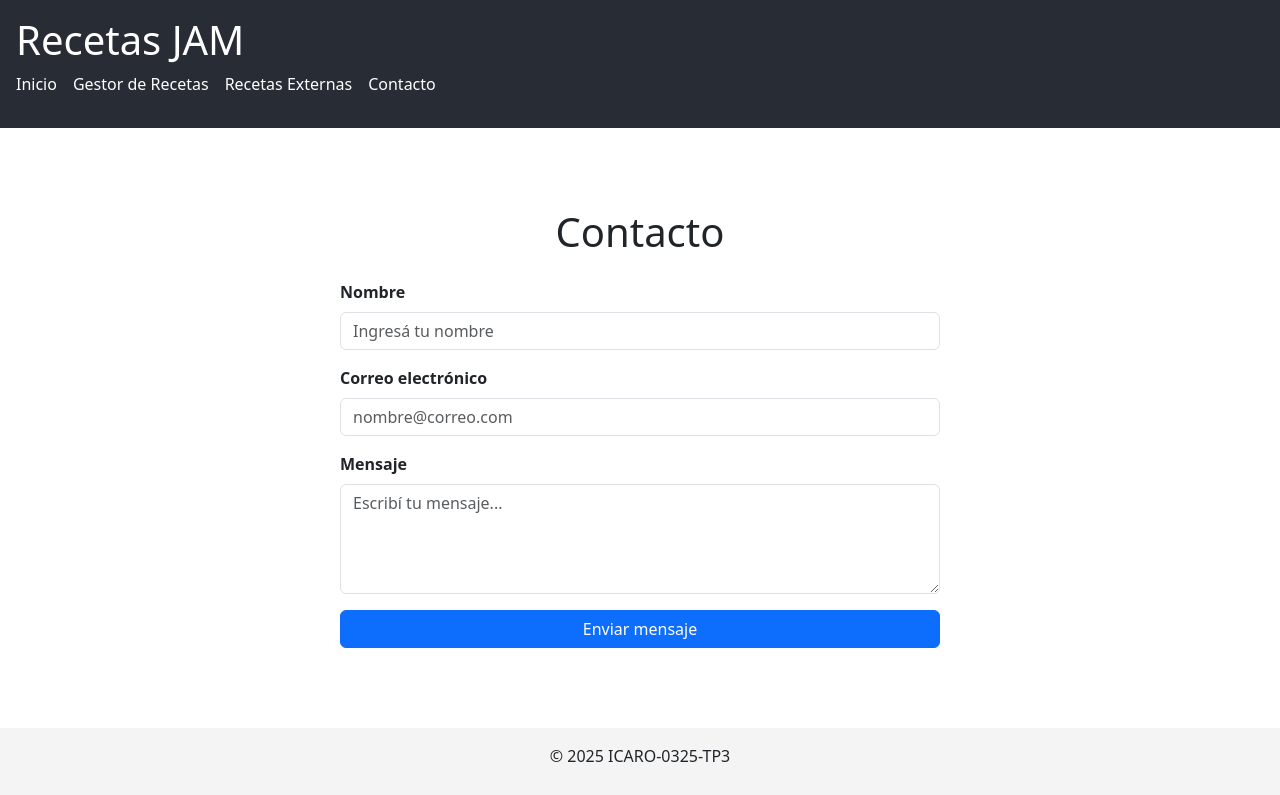
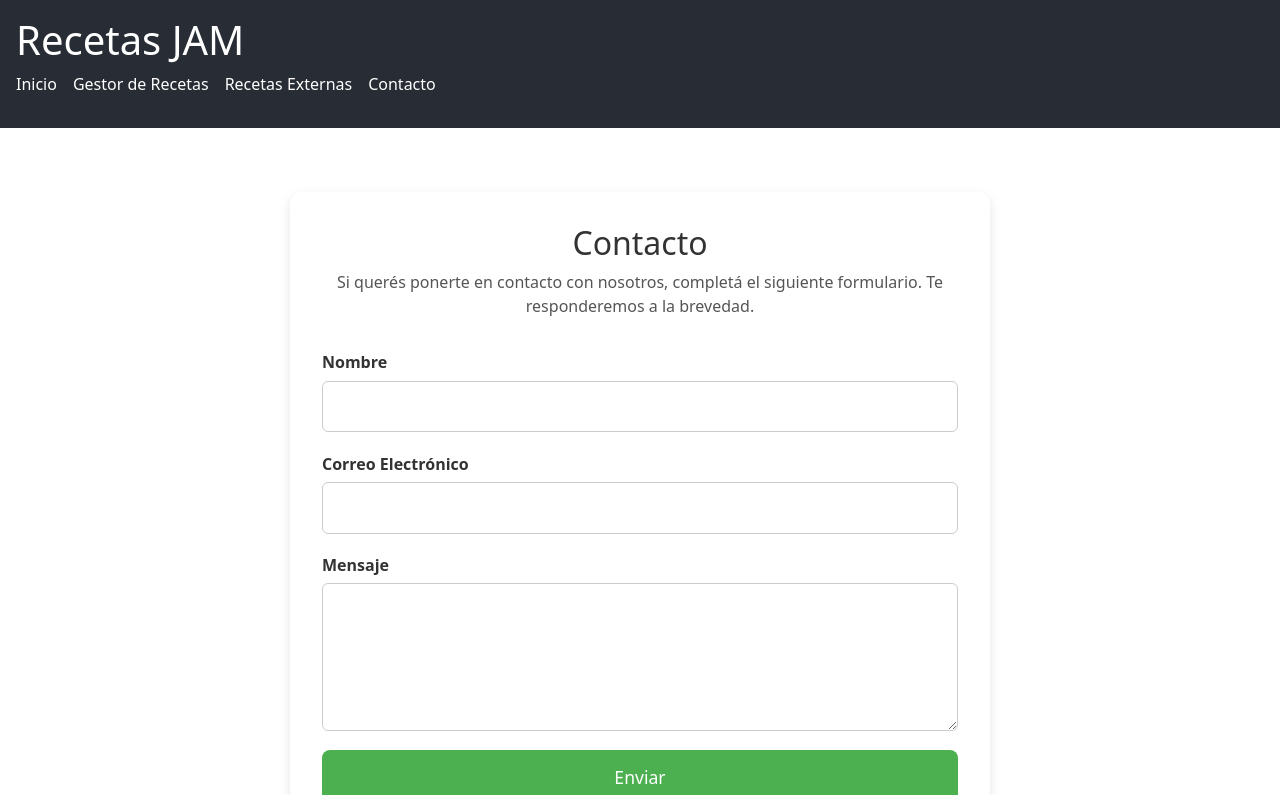
Before and after one commit to carloscostantino/ICARO-0325-TP3, a React (Vite) app: page /contact in a window 1280 px wide. Shown: the top 795 px of the page. Built offline with nearby package versions, Linux system fonts and the light colour scheme.

Commit message:
Reemplazado alert por mensaje de confirmación visual y estilos mejorados en el formulario

```diff
--- /dev/null
+++ b/src/hooks/useForm.js
@@ -0,0 +1,20 @@
+// src/hooks/useForm.js
+import { useState } from "react";
+
+export const useForm = (initialValues) => {
+  const [values, setValues] = useState(initialValues);
+
+  const handleChange = (e) => {
+    const { name, value } = e.target;
+    setValues({
+      ...values,
+      [name]: value,
+    });
+  };
+
+  const resetForm = () => {
+    setValues(initialValues);
+  };
+
+  return { values, handleChange, resetForm };
+};
--- /dev/null
+++ b/src/pages/Contact.css
@@ -0,0 +1,100 @@
+.contact-container {
+  max-width: 700px;
+  margin: 2rem auto;
+  padding: 2rem;
+  background: #ffffff;
+  border-radius: 12px;
+  box-shadow: 0 4px 12px rgba(0, 0, 0, 0.1);
+}
+
+.contact-container h2 {
+  text-align: center;
+  color: #333;
+  margin-bottom: 0.5rem;
+}
+
+.contact-text {
+  text-align: center;
+  color: #555;
+  margin-bottom: 2rem;
+  font-size: 1rem;
+}
+
+.contact-form {
+  display: flex;
+  flex-direction: column;
+  gap: 1.2rem;
+}
+
+.form-group {
+  display: flex;
+  flex-direction: column;
+  text-align: left;
+}
+
+.form-group label {
+  font-weight: bold;
+  margin-bottom: 0.4rem;
+  color: #333;
+}
+
+.form-group input,
+.form-group textarea {
+  padding: 0.8rem;
+  border: 1px solid #ccc;
+  border-radius: 6px;
+  font-size: 1rem;
+  transition: all 0.2s ease-in-out;
+}
+
+.form-group input:focus,
+.form-group textarea:focus {
+  outline: none;
+  border-color: #4caf50;
+  box-shadow: 0 0 5px rgba(76, 175, 80, 0.3);
+}
+
+.submit-btn {
+  padding: 0.9rem;
+  background-color: #4caf50;
+  color: #fff;
+  border: none;
+  border-radius: 8px;
+  font-size: 1.1rem;
+  cursor: pointer;
+  transition: background 0.3s;
+}
+
+.submit-btn:hover {
+  background-color: #45a049;
+}
+
+@media (max-width: 600px) {
+  .contact-container {
+    margin: 1rem;
+    padding: 1rem;
+  }
+
+  .contact-text {
+    font-size: 0.9rem;
+  }
+}
+
+.success-message {
+  background-color: #e8f5e9;
+  color: #2e7d32;
+  border: 1px solid #a5d6a7;
+  padding: 1rem;
+  border-radius: 8px;
+  text-align: center;
+  margin-bottom: 1.5rem;
+  font-weight: 500;
+  animation: fadeInOut 3s ease forwards;
+}
+
+@keyframes fadeInOut {
+  0% { opacity: 0; transform: translateY(-5px); }
+  10% { opacity: 1; transform: translateY(0); }
+  90% { opacity: 1; }
+  100% { opacity: 0; transform: translateY(-5px); }
+}
--- a/src/pages/Contact.jsx
+++ b/src/pages/Contact.jsx
@@ -1,97 +1,80 @@
 import { useState } from "react";
+import { useForm } from "../hooks/useForm";
+import "./Contact.css";
 
 function Contact() {
-  const [formData, setFormData] = useState({
+  const { values, handleChange, resetForm } = useForm({
     name: "",
     email: "",
     message: "",
   });
 
-  const [submitted, setSubmitted] = useState(false);
-
-  const handleChange = (e) => {
-    const { name, value } = e.target;
-    setFormData({
-      ...formData,
-      [name]: value,
-    });
-  };
+  const [successMessage, setSuccessMessage] = useState("");
 
   const handleSubmit = (e) => {
     e.preventDefault();
-    if (formData.name && formData.email && formData.message) {
-      setSubmitted(true);
-      setFormData({ name: "", email: "", message: "" });
-    } else {
-      alert("Por favor, completá todos los campos antes de enviar.");
-    }
+    setSuccessMessage(`✅ Mensaje enviado correctamente por ${values.name}.`);
+    resetForm();
+
+    // Oculta el mensaje después de 3 segundos
+    setTimeout(() => {
+      setSuccessMessage("");
+    }, 3000);
   };
 
   return (
-    <div className="container-fluid py-5">
-      <h1 className="mb-4 text-center">Contacto</h1>
+    <div className="contact-container">
+      <h2>Contacto</h2>
+      <p className="contact-text">
+        Si querés ponerte en contacto con nosotros, completá el siguiente formulario.
+        Te responderemos a la brevedad.
+      </p>
 
+      {successMessage && (
+        <div className="success-message">
+          {successMessage}
+        </div>
+      )}
 
-      {!submitted ? (
-        <form
-          onSubmit={handleSubmit}
-          className="mx-auto"
-          style={{ maxWidth: "600px" }}
-        >
-          <div className="mb-3">
-            <label htmlFor="name" className="form-label fw-bold">
-              Nombre
-            </label>
+      <form onSubmit={handleSubmit} className="contact-form">
+        <div className="form-group">
+          <label htmlFor="name">Nombre</label>
           <input
-              type="text"
             id="name"
             name="name"
-              className="form-control"
-              value={formData.name}
+            type="text"
+            value={values.name}
             onChange={handleChange}
-              placeholder="Ingresá tu nombre"
+            required
           />
         </div>
 
-          <div className="mb-3">
-            <label htmlFor="email" className="form-label fw-bold">
-              Correo electrónico
-            </label>
+        <div className="form-group">
+          <label htmlFor="email">Correo Electrónico</label>
           <input
-              type="email"
             id="email"
             name="email"
-              className="form-control"
-              value={formData.email}
+            type="email"
+            value={values.email}
             onChange={handleChange}
-              placeholder="nombre@correo.com"
+            required
           />
         </div>
 
-          <div className="mb-3">
-            <label htmlFor="message" className="form-label fw-bold">
-              Mensaje
-            </label>
+        <div className="form-group">
+          <label htmlFor="message">Mensaje</label>
           <textarea
             id="message"
             name="message"
-              className="form-control"
-              rows="4"
-              value={formData.message}
+            rows="5"
+            value={values.message}
             onChange={handleChange}
-              placeholder="Escribí tu mensaje..."
-            />
+            required
+          ></textarea>
         </div>
 
-          <button type="submit" className="btn btn-primary w-100">
-            Enviar mensaje
-          </button>
+        <button type="submit" className="submit-btn">Enviar</button>
       </form>
-      ) : (
-        <div className="alert alert-success text-center mt-4" role="alert">
-          ¡Gracias por tu mensaje! Te responderemos pronto.
-        </div>
-      )}
     </div>
   );
 }
```
Also changed, not shown: src/personajes.jsx (deleted, +0 -57 lines). Lines whose indentation alone changed are shown as unchanged.
